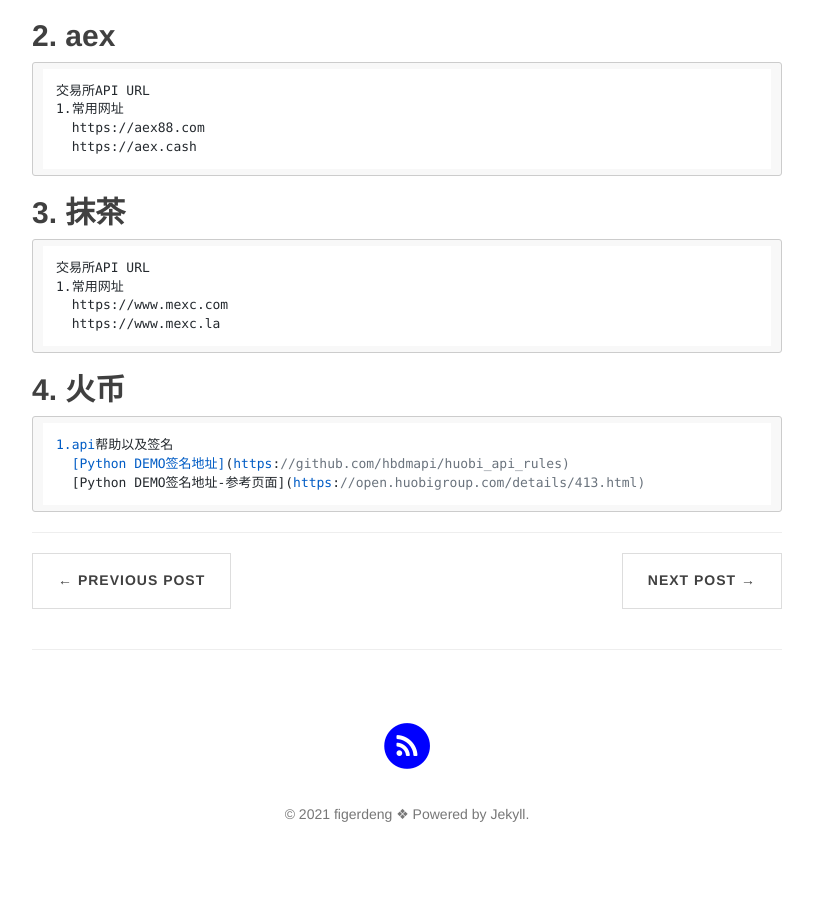
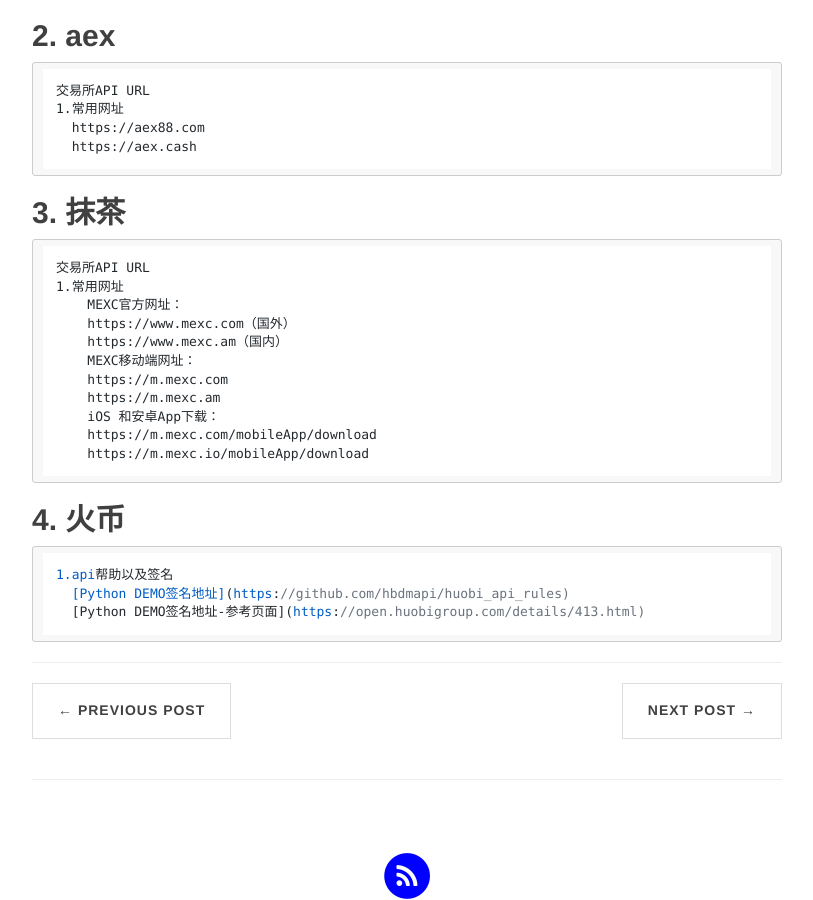
Before and after one commit to figerdeng/siweiwo, a Jekyll site: the page built from _posts/2021-07-10-raspi-coin-exchange-api.md, in a window 1280 px wide and 900 px high, scrolled down 952 px. Shown: the whole window, without its empty margins (233-1046 px from the left). Built offline with Jekyll 4.4.1, drawn with Linux system fonts in a browser that asks for light colours; nearby versions of some CDN libraries; comment, search, counter and statistics services are not loaded.

Commit message:
抹茶api提交

```diff
--- a/_posts/2021-07-10-raspi-coin-exchange-api.md
+++ b/_posts/2021-07-10-raspi-coin-exchange-api.md
@@ -39,8 +39,15 @@
 ## **3. 抹茶**
     交易所API URL
     1.常用网址
-      https://www.mexc.com
-      https://www.mexc.la
+        MEXC官方网址：
+        https://www.mexc.com（国外）
+        https://www.mexc.am（国内）
+        MEXC移动端网址：
+        https://m.mexc.com
+        https://m.mexc.am
+        iOS 和安卓App下载：
+        https://m.mexc.com/mobileApp/download
+        https://m.mexc.io/mobileApp/download
 
 ## **4. 火币**
     1.api帮助以及签名
```
